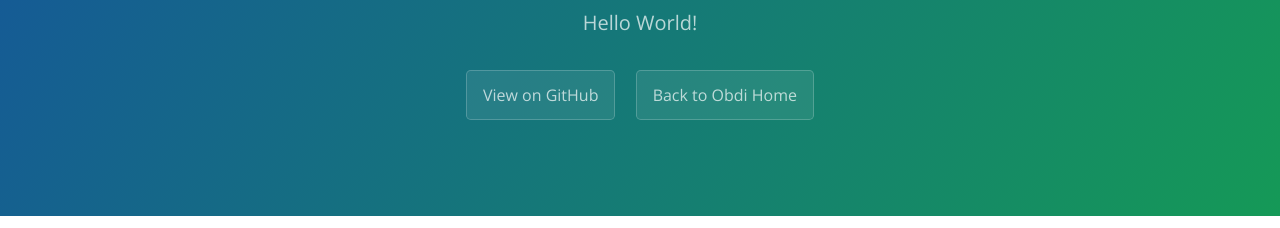
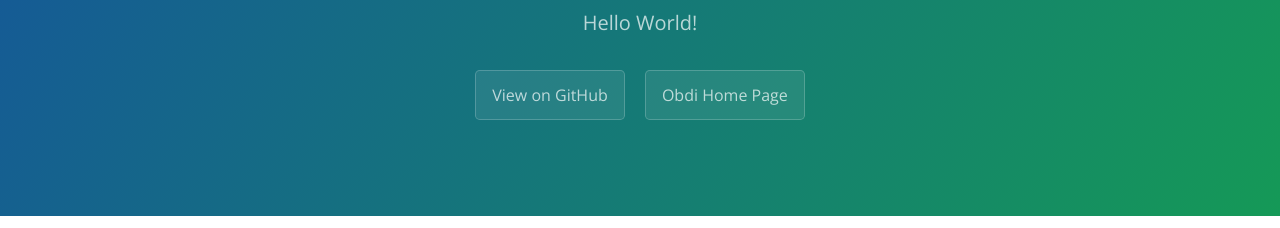
Before and after one commit to mclarkson/obdi-dev-repository, a plain HTML site: page index.html in a window 1280 px wide. Shown: the part 167-395 px from the top of the page. Drawn offline with nearby package versions, Linux system fonts and the light colour scheme.

Commit message:
Doc update

```diff
--- a/index.html
+++ b/index.html
@@ -15,7 +15,7 @@
     <h1 class="project-name">Obdi-dev-repository</h1>
     <h2 class="project-tagline">Hello World!</h2><a href="https://github.com/mclarkson/obdi-dev-repository" class=
     "btn">View on GitHub</a>
-    <a href="http://obdi.io" class="btn">Back to Obdi Home</a>
+    <a href="http://obdi.io" class="btn">Obdi Home Page</a>
     <!--
     <a href="https://github.com/mclarkson/obdi-dev-repository/zipball/master" class=
     "btn">Download .zip</a>
```
